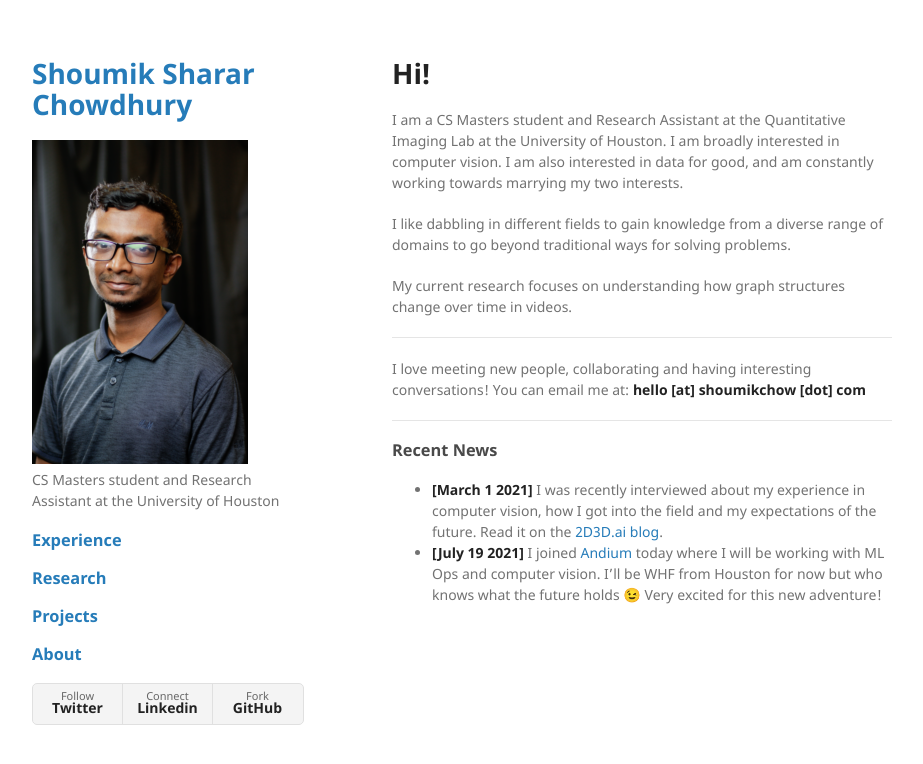
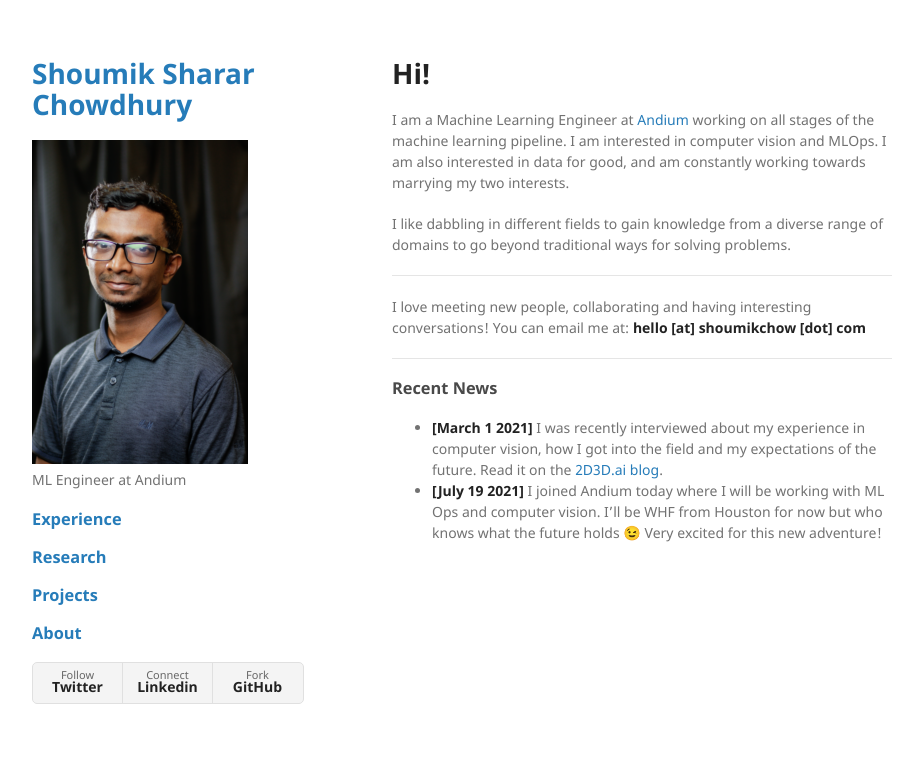
Before and after one commit to shoumikchow/shoumikchow.github.io, a Jekyll site: the page built from index.md, in a window 1280 px wide. Shown: the top 764 px of the page, without its empty margins (178-1101 px from the left). Built offline with Jekyll 4.4.1, drawn with Linux system fonts in a browser that asks for light colours; emoji names are drawn with the system emoji font.

Commit message:
Update description

```diff
--- a/Gemfile
+++ b/Gemfile
@@ -5,3 +5,4 @@ source 'https://rubygems.org'
 gemspec
 gem 'jekyll-sitemap', group: :jekyll_plugins
 gem 'jekyll-redirect-from'
+gem 'jemoji'
--- a/_config.yml
+++ b/_config.yml
@@ -1,6 +1,6 @@
 title: Shoumik Sharar Chowdhury
 logo: /assets/img/img.png
-description: CS Masters student and Research Assistant at the University of Houston
+description: ML Engineer at Andium
 show_downloads: true
 google_analytics: UA-109993855-1
 email: mailto:hello@shoumikchow.com
--- a/index.md
+++ b/index.md
@@ -5,11 +5,9 @@ layout: default
 
 # Hi!
 
-I am a CS Masters student and Research Assistant at the Quantitative Imaging Lab at the University of Houston. I am broadly interested in computer vision. I am also interested in data for good, and am constantly working towards marrying my two interests.
+I am a Machine Learning Engineer at [Andium](https://andium.com) working on all stages of the machine learning pipeline. I am interested in computer vision and MLOps. I am also interested in data for good, and am constantly working towards marrying my two interests.
 
 I like dabbling in different fields to gain knowledge from a diverse range of domains to go beyond traditional ways for solving problems.
-
-My current research focuses on understanding how graph structures change over time in videos.
 
 * * *
 
@@ -21,4 +19,4 @@ I love meeting new people, collaborating and having interesting conversations! Y
 ### Recent News
 
 * **[March 1 2021]** I was recently interviewed about my experience in computer vision, how I got into the field and my expectations of the future. Read it on the [2D3D.ai blog](https://2d3d.ai/index.php/2021/02/28/meet-the-community-member-shoumik-sharar-chowdhury/).
-* **[July 19 2021]** I joined [Andium](https://andium.com) today where I will be working with ML Ops and computer vision. I'll be WHF from Houston for now but who knows what the future holds :wink: Very excited for this new adventure!
+* **[July 19 2021]** I joined Andium today where I will be working with ML Ops and computer vision. I'll be WHF from Houston for now but who knows what the future holds :wink: Very excited for this new adventure!
```
Also changed, not shown: resume.md (+1 -1 lines).
